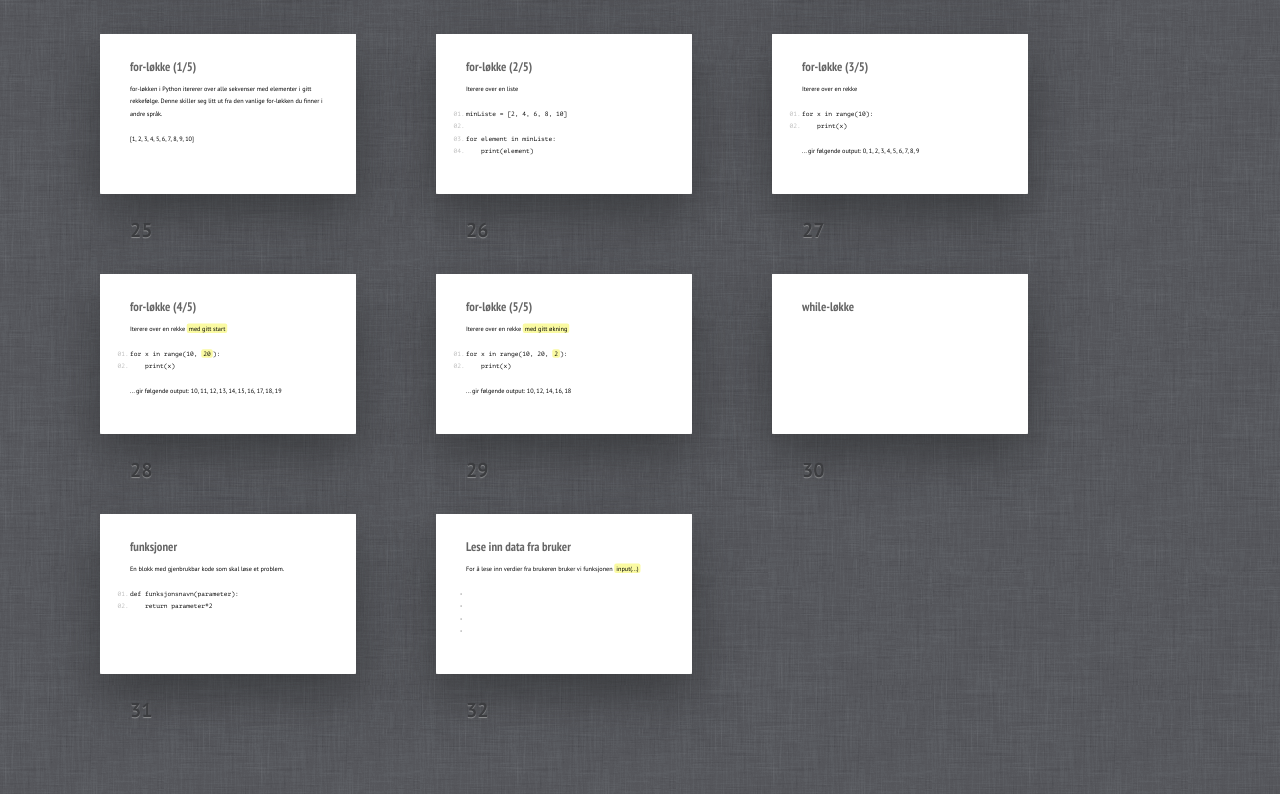
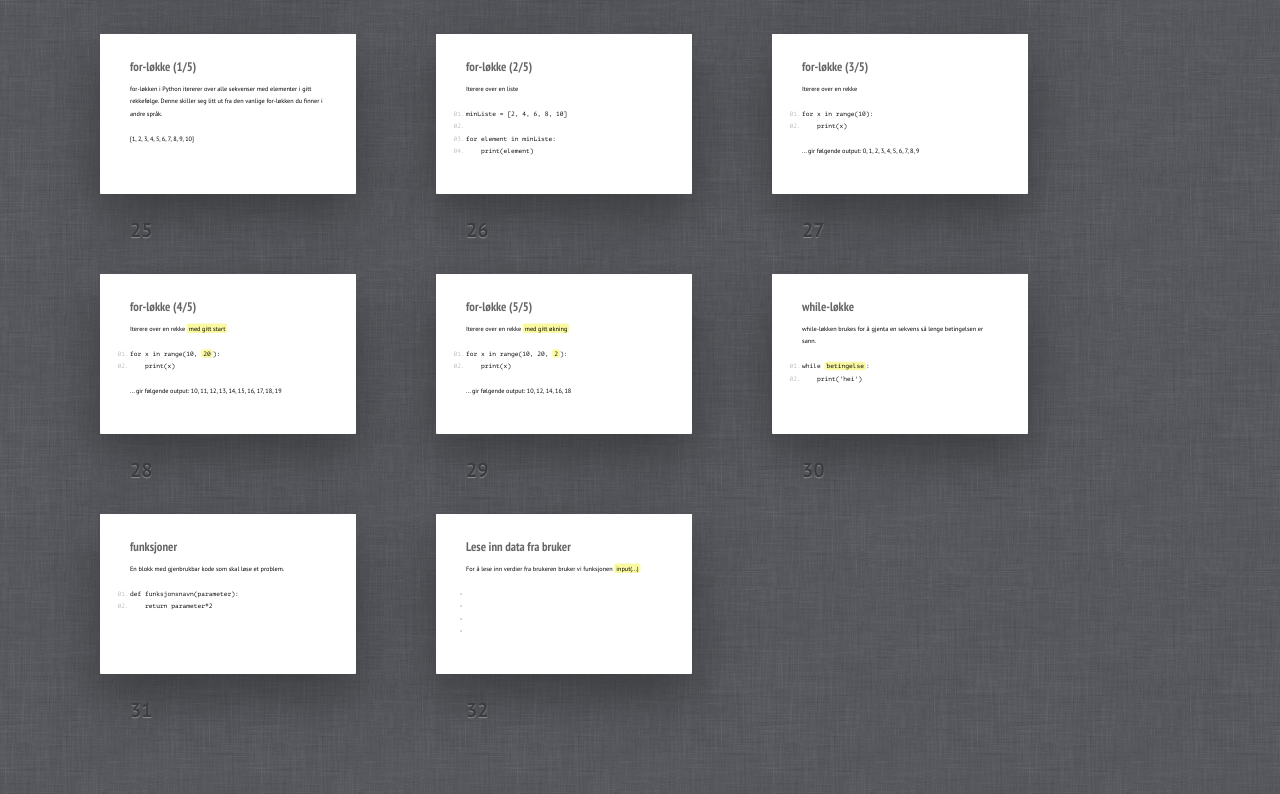
Before and after one commit to tmn/intro-itgk-2015, a plain HTML site: page index.html in a window 1280 px wide. Shown: the part 2116-2910 px from the top of the page. Drawn offline with Linux system fonts and the light colour scheme.

Commit message:
Add content to while-loop section

```diff
--- a/index.html
+++ b/index.html
@@ -390,6 +390,13 @@
 
 	<section class="slide"><div>
 		<h2>while-løkke</h2>
+
+		<p>while-løkken brukes for å gjenta en sekvens så lenge betingelsen er sann.</p>
+
+		<pre>
+			<code>while <mark>betingelse</mark>:</code>
+			<code>	print('hei')</code>
+		</pre>
 	</div></section>
 
 
```
